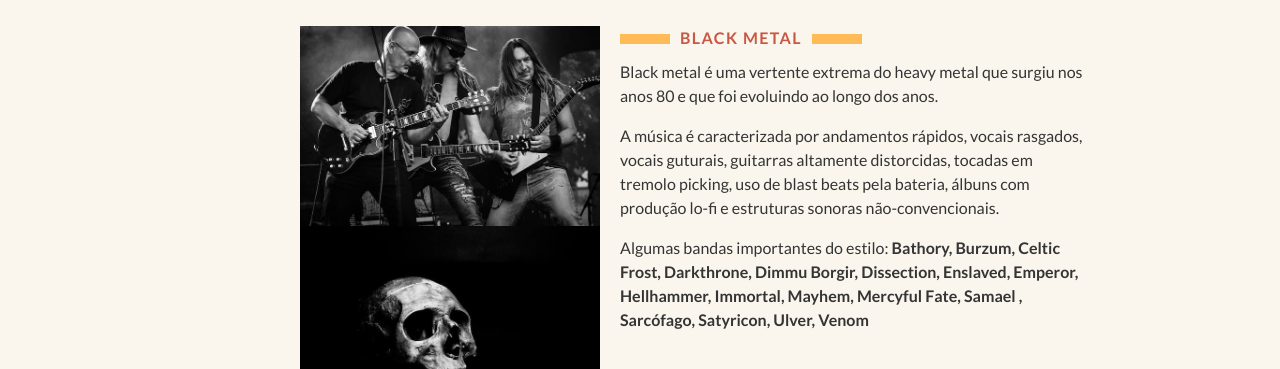
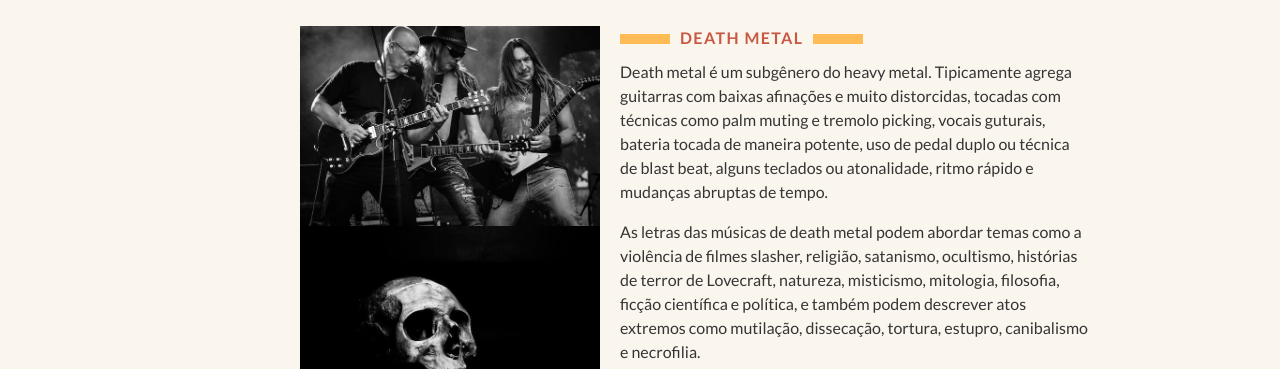
Before and after one commit to carla-santos/paranaue-do-heavy-mental, a plain HTML site: page index.html in a window 1280 px wide. Both pictures are taken after a click on the item 450 px from the left and 756 px from the top of the page. Shown: the part 430-799 px from the top of the page. Drawn offline with Linux system fonts and the light colour scheme; a web font is replaced by a local one.

Commit message:
Altera estilos e comportamento do Tab menu

```diff
--- a/css/heavy-Metal.css
+++ b/css/heavy-Metal.css
@@ -15,19 +15,37 @@
   }
 }
 
-.js .js-tabcontent section {
+.js [data-tab='content'] section {
   display: none;
 }
 
-.js-tabcontent section.ativo {
+[data-tab='content'] section.ativo {
   display: block !important;
-  animation: show 0.5s forwards;
 }
 
-@keyframes show {
+[data-tab='content'] section.ativo.show-right {
+  animation: show-right 0.5s forwards;
+}
+
+[data-tab='content'] section.ativo.show-down {
+  animation: show-down 0.5s forwards;
+}
+
+@keyframes show-right {
   from {
     opacity: 0;
     transform: translate3d(-30px, 0, 0);
+  }
+  to {
+    opacity: 1;
+    transform: translate3d(0, 0, 0);
+  }
+}
+
+@keyframes show-down {
+  from {
+    opacity: 0;
+    transform: translate3d(0, -30px, 0);
   }
   to {
     opacity: 1;
--- a/js/main.js
+++ b/js/main.js
@@ -1,8 +1,8 @@
 'use strict';
 
 function initTabNav() {
-  const tabMenu = document.querySelectorAll('.js-tabmenu li');
-  const tabContent = document.querySelectorAll('.js-tabcontent section');
+  const tabMenu = document.querySelectorAll('[data-tab="menu"] li');
+  const tabContent = document.querySelectorAll('[data-tab="content"] section');
 
   if (tabMenu.length && tabContent.length) {
     tabContent[0].classList.add('ativo');
@@ -11,7 +11,8 @@ function initTabNav() {
       tabContent.forEach((section) => {
         section.classList.remove('ativo');
       });
-      tabContent[index].classList.add('ativo');
+      const direcao = tabContent[index].dataset.anime;
+      tabContent[index].classList.add('ativo', direcao);
     }
 
     tabMenu.forEach((itemMenu, index) => {
```
